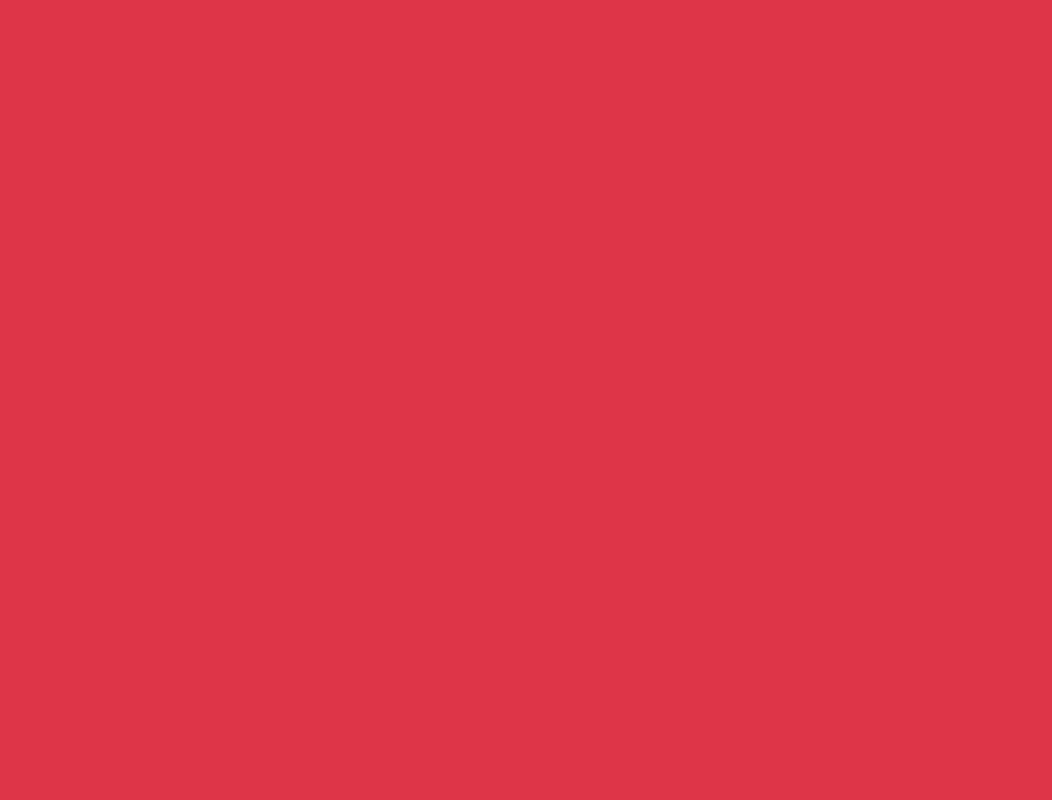
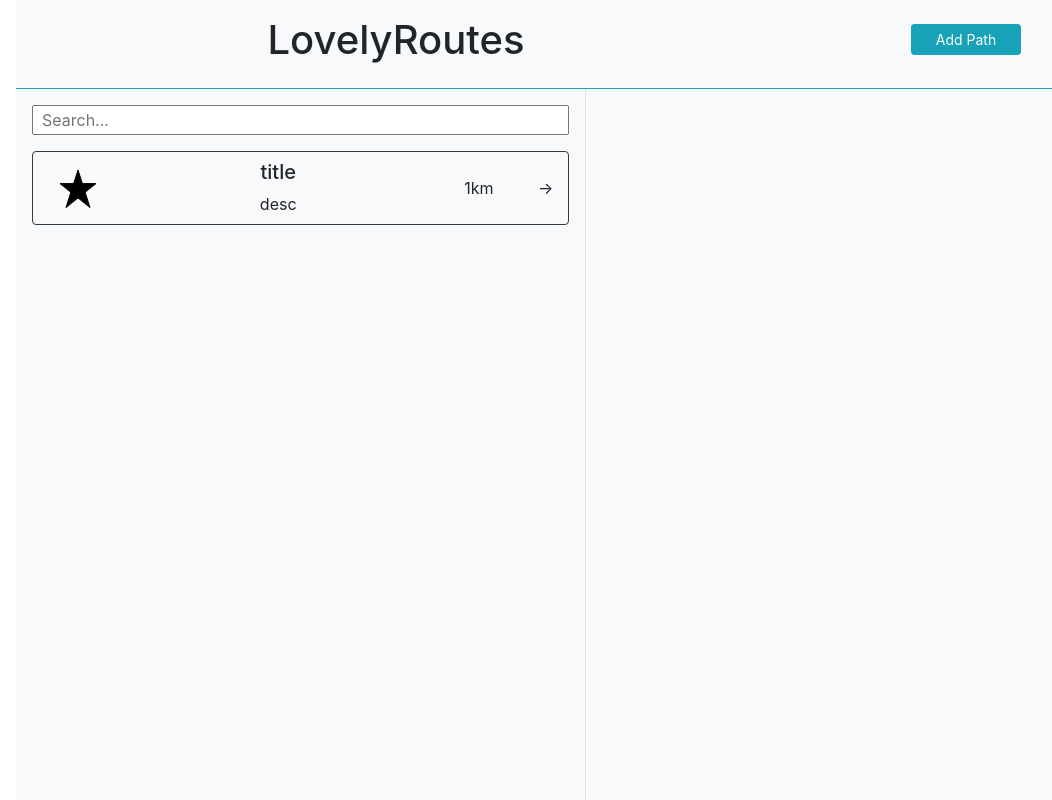
Before and after one commit to ivan-kolesen/lovely-routes, a React (Create React App) app: page / in a window 1280 px wide. Shown: the whole page, without its empty margins (54-1106 px from the left). Built offline with nearby package versions, Linux system fonts and the light colour scheme.

Commit message:
perf: add bootstrap classes to elements

```diff
--- a/public/index.html
+++ b/public/index.html
@@ -8,6 +8,6 @@
     <title>React App</title>
   </head>
   <body>
-    <div id="root" class="bg-danger" style="height: 100vh;"></div>
+    <div id="root" class="container bg-light d-flex flex-column" style="height: 100vh;"></div>
   </body>
 </html>
--- a/src/Description.jsx
+++ b/src/Description.jsx
@@ -1,18 +1,18 @@
-import React, {Component} from 'react';
+import React, { Component } from "react";
 
-class Description extends Component{
-  render(){
+class Description extends Component {
+  render() {
     return (
-      <div className="selectedRoute">
+      <div className="col-lg-6">
         <div className="selectedTitle">
-          <div className="title"></div>
-          <div className="km"></div>
+          <div className="title" />
+          <div className="km" />
         </div>
-        <div className="fullDesc"></div>
-        <div className="image"></div>
+        <div className="fullDesc" />
+        <div className="image" />
         <div className="buttons">
-          <div className="button1"></div>
-          <div className="button2"></div>
+          <div className="button1" />
+          <div className="button2" />
         </div>
       </div>
     );
--- a/src/Header.jsx
+++ b/src/Header.jsx
@@ -1,11 +1,17 @@
-import React, {Component} from 'react';
+import React, { Component } from "react";
 
-class Header extends Component{
-  render(){
+class Header extends Component {
+  render() {
     return (
-      <div className="header">
-        <div className="title"></div>
-        <div className="button"></div>
+      <div className="row border-bottom border-info">
+        <div className="col-lg-8 p-3 text-center">
+          <h1 className="h1">LovelyRoutes</h1>
+        </div>
+        <div className="col-lg-4 p-3 text-center">
+          <button className="btn btn-sm btn-info pl-4 pr-4 m-2">
+            Add Path
+          </button>
+        </div>
       </div>
     );
   }
--- a/src/Main.jsx
+++ b/src/Main.jsx
@@ -5,9 +5,9 @@ import Description from "./Description";
 class Main extends Component {
   render() {
     return (
-      <div className="main">
-        <div className="allRoutes">
-          <div className="input" />
+      <div className="row flex-grow-1">
+        <div className="col-lg-6 p-3 border-right text-center">
+          <input className="w-100 pl-2" placeholder="Search..." />
           <Routes />
         </div>
         <Description />
--- a/src/Route.jsx
+++ b/src/Route.jsx
@@ -1,16 +1,28 @@
-import React, {Component} from 'react';
+import React, { Component } from "react";
 
-class Route extends Component{
-  render(){
+class Route extends Component {
+  render() {
     return (
-      <div className="route">
-        <div className="star"></div>
-        <div className="info">
-          <div className="routeTitle"></div>
-          <div className="shortDesc"></div>
+      <div className="row m-0 border border-dark rounded">
+        <div className="d-flex align-items-center justify-content-center col-lg-2 p-1">
+          <svg width="40" height="40">
+            <polygon
+              points="20,2 8,39.6 38,15.6 2,15.6 32,39.6"
+              stroke="black"
+              strokeWidth="1"
+            />
+          </svg>
         </div>
-        <div className="km"></div>
-        <div className="arrow"></div>
+        <div className="col-lg-7 p-1">
+          <h2 className="h5 m-0 p-1">title</h2>
+          <p className="m-0 p-1">desc</p>
+        </div>
+        <div className="d-flex align-items-center justify-content-center col-lg-2 p-1">
+          1km
+        </div>
+        <div className="d-flex align-items-center justify-content-center col-lg-1 p-1">
+          ->
+        </div>
       </div>
     );
   }
--- a/src/Routes.jsx
+++ b/src/Routes.jsx
@@ -1,10 +1,10 @@
-import React, {Component} from 'react';
+import React, { Component } from "react";
 import Route from "./Route";
 
-class Routes extends Component{
-  render(){
+class Routes extends Component {
+  render() {
     return (
-      <div className="routes">
+      <div className="pt-3">
         <Route />
       </div>
     );
```
